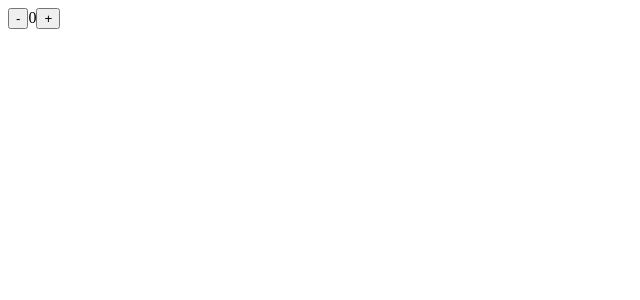
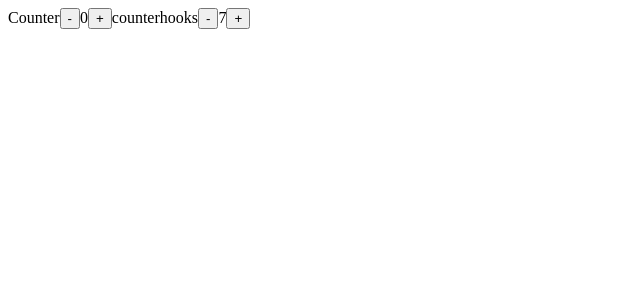
Before and after one commit to isabellebidou/counter, a React (Create React App) app: page / in a window 1280 px wide. Shown: the top 300 px of the page, without its empty margins (0-640 px from the left). Built offline with nearby package versions, Linux system fonts and the light colour scheme.

Commit message:
function complement  - hooks

```diff
--- a/src/App.js
+++ b/src/App.js
@@ -1,10 +1,15 @@
 
 import React from "react";
 import Counter from "./Counter";
+import CounterHooks from "./CounterHooks";
 function App() {
   return (
-
-    <Counter initialCount = {0}/>
+    <>
+      Counter
+      <Counter initialCount = {0}/>
+      counterhooks
+      <CounterHooks initialCount = {7}/>
+    </>
   )
 
 }
--- /dev/null
+++ b/src/CounterHooks.js
@@ -0,0 +1,16 @@
+import React, { useState }from "react";
+export default function CounterHooks({initialCount}) {
+    const [count, setCount] = useState(initialCount)
+    return (
+        <>
+            <button onClick={ () =>  setCount(prevCount => prevCount-1)}>-</button>
+            <span>{count}
+            </span>
+            <button onClick={ ()=>  setCount( prevCount => prevCount+1)}>+</button>
+
+        </>
+
+    )
+
+
+}
```
